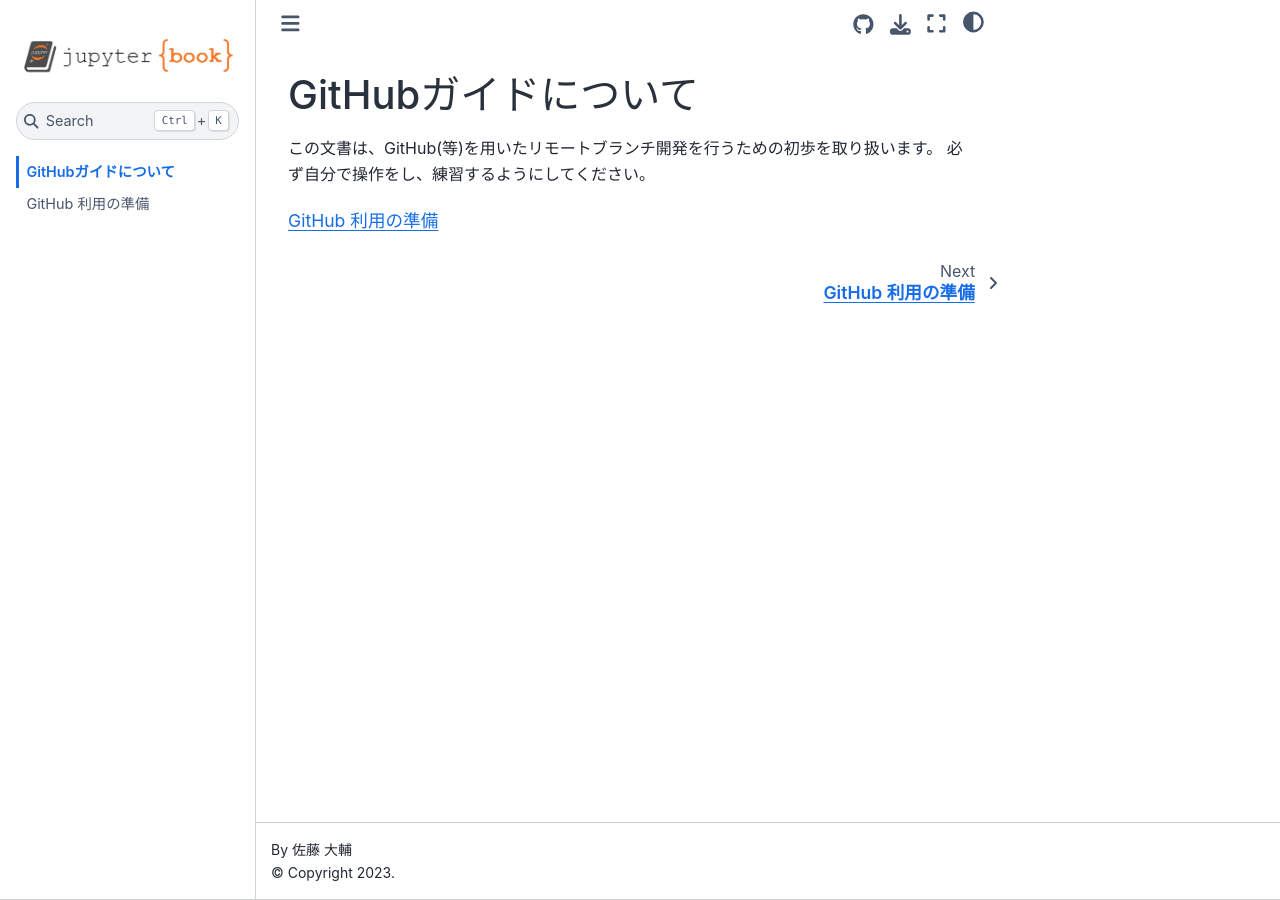
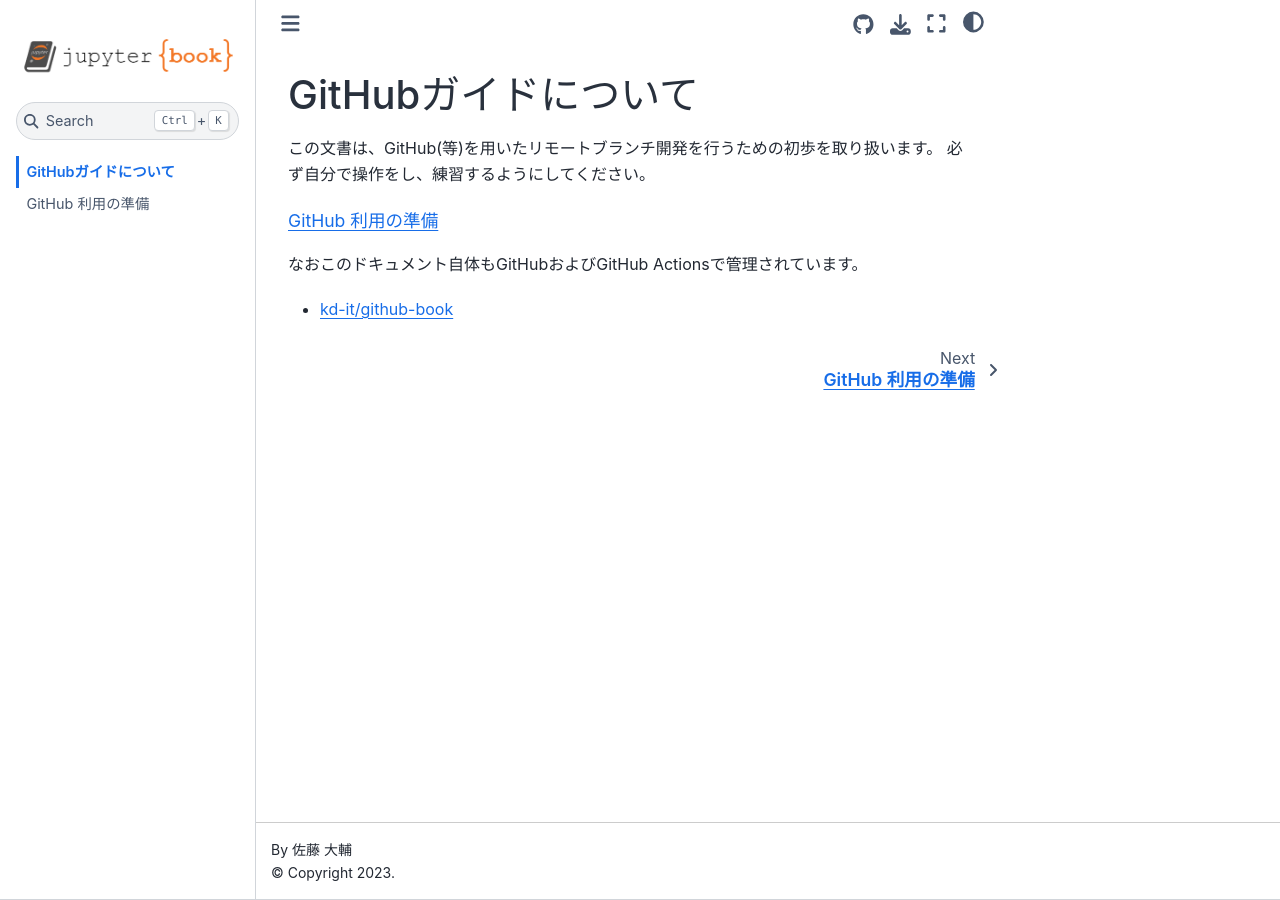
Before and after one commit to kd-it/github-book, a Jupyter Book: the page built from intro.md, in a window 1280 px wide. Built offline with Jupyter Book 1.0.4 settings and Sphinx 7.4.7 and the Sphinx Book theme 1.1.4, drawn with Linux system fonts in a browser that asks for light colours.

Commit message:
[add] 公開ドキュメントのリンクと、ソースへのリンクを追加

````diff
--- a/intro.md
+++ b/intro.md
@@ -5,3 +5,7 @@
 
 ```{tableofcontents}
 ```
+
+なおこのドキュメント自体もGitHubおよびGitHub Actionsで管理されています。
+
+- [kd-it/github-book](https://github.com/kd-it/github-book)
````
Also changed, not shown: README.md (added, +4 -0 lines).
